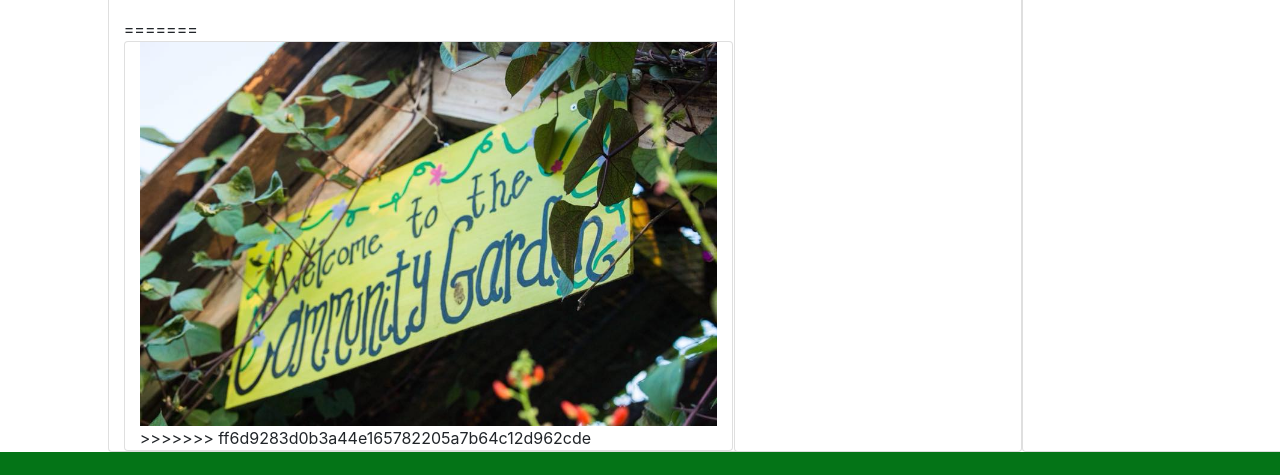
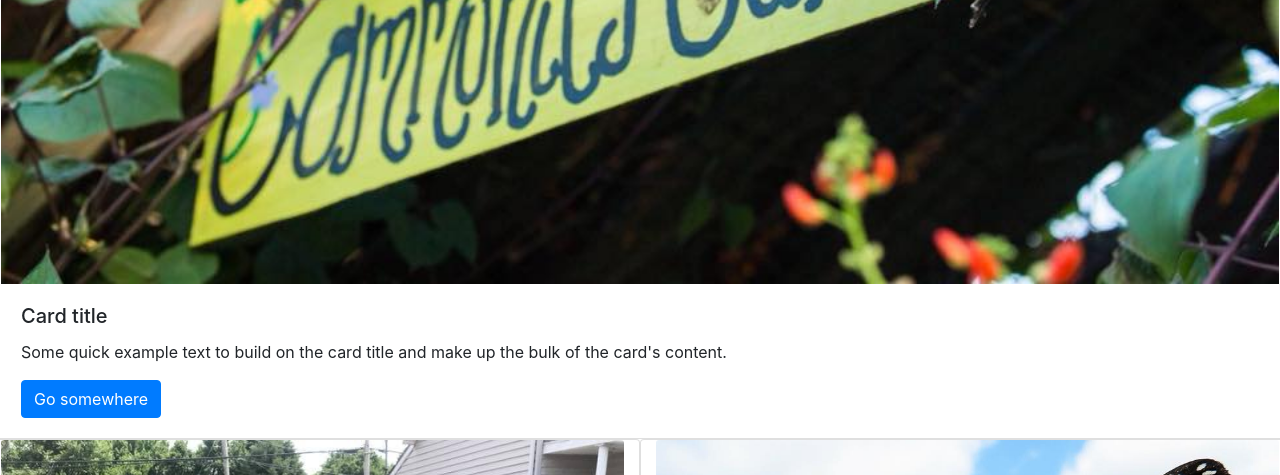
Before and after one commit to josephtittle/FranklinStreetGarden, a website: page index.html in a window 1280 px wide. Shown: the part 885-1360 px from the top of the page. Drawn offline with nearby package versions, Linux system fonts and the light colour scheme.

Commit message:
index change correction

```diff
--- a/index.html
+++ b/index.html
@@ -60,7 +60,6 @@
     </nav>
 
     <div class="row">
-<<<<<<< HEAD
         <div class="card col" height="30" width="30">
             <img src="gardenImages/welcome-chris-borries.jpg" class="card-img-top" alt="Monarch butterfly photo by Carolyn Hagedorn">
             <div class="card-body">
@@ -68,10 +67,6 @@
               <p class="card-text">Some quick example text to build on the card title and make up the bulk of the card's content.</p>
               <a href="#" class="btn btn-primary">Go somewhere</a>
             </div>
-=======
-        <div class="col card">
-            <img src="gardenImages/welcome-chris-borries.jpg" alt="Monarch butterfly photo by Carolyn Hagedorn">
->>>>>>> ff6d9283d0b3a44e165782205a7b64c12d962cde
         </div>
     </div>
 <div class="row">
```
